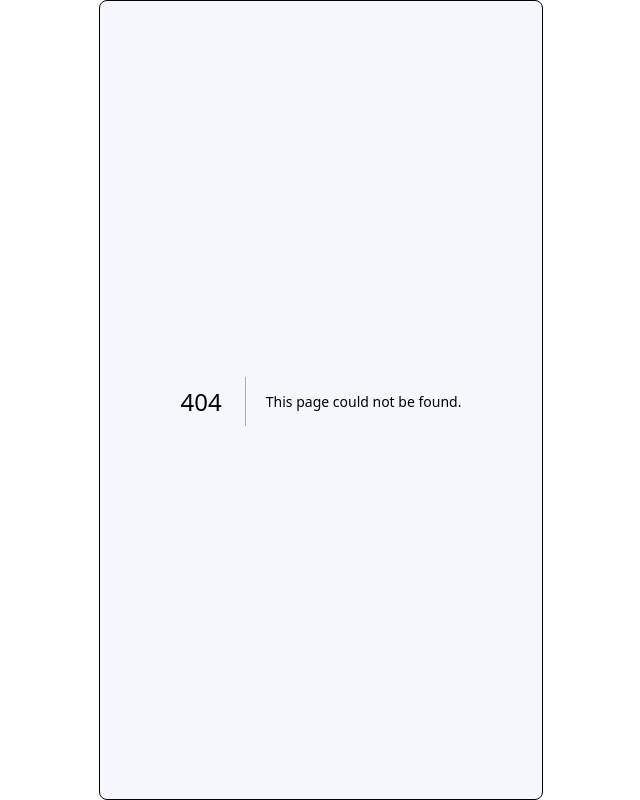
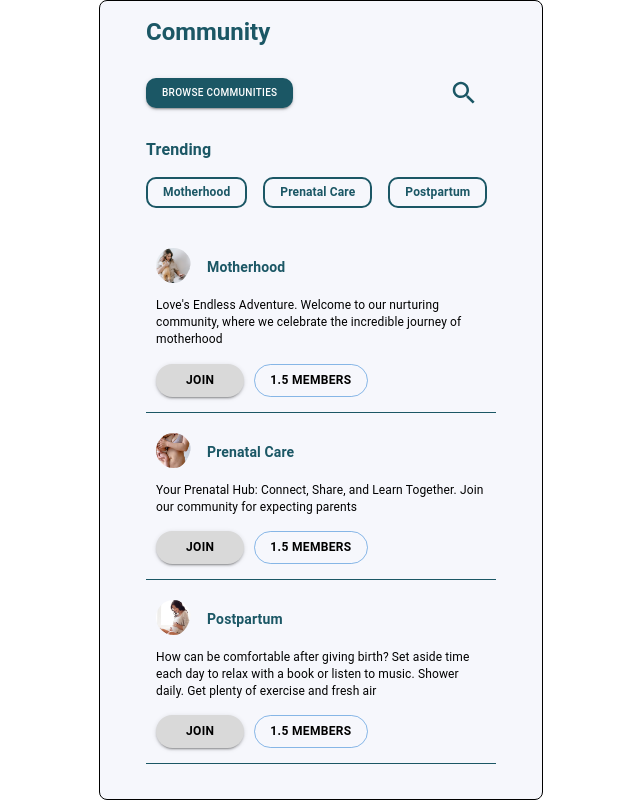
Before and after one commit to rand0mguylol/devhack, a Next.js app: page /community in a window 1280 px wide. Before the commit this address had no page. Shown: the whole page, without its empty margins (319-959 px from the left). Built offline with nearby package versions, Linux system fonts and the light colour scheme.

Commit message:
Community Group Page

```diff
--- /dev/null
+++ b/app/community/page.js
@@ -0,0 +1,101 @@
+import Wrapper from "../components/Common/Wrapper";
+import PageTitle from "../components/Common/PageTitle";
+import { Box, Typography, Button, Grid } from "@mui/material";
+import SearchIcon from "@mui/icons-material/Search";
+import Tag from "../components/Community/Tag";
+import Image from "next/image";
+import Group from "../components/Community/Group";
+
+export default function CommunityPage() {
+  return (
+    <Wrapper>
+      <PageTitle title="Community" variant="h5" />
+
+      <Box sx={{ marginTop: "30px" }}>
+        <Grid
+          container
+          spacing={3}
+          sx={{ justifyContent: "center", alignContent: "center" }}
+        >
+          <Grid item xs={6}>
+            <Button
+              variant="contained"
+              color="primary"
+              sx={{
+                fontSize: "10px",
+                borderRadius: "10px",
+                // width: "90%",
+                backgroundColor: "#1B5765",
+              }}
+            >
+              Browse Communities
+            </Button>
+          </Grid>
+          <Grid
+            item
+            xs={6}
+            sx={{
+              display: "flex",
+              justifyContent: "flex-end",
+              alignItems: "center",
+            }}
+          >
+            <Button sx={{ margin: 0, padding: 0 }}>
+              <SearchIcon
+                sx={{ fontSize: "30px", color: "#1B5765", textAlign: "end" }}
+              />
+            </Button>
+          </Grid>
+        </Grid>
+      </Box>
+
+      <Box sx={{ marginTop: "30px" }}>
+        <Typography
+          variant="body1"
+          sx={{ color: "#1B5765", fontWeight: "bold" }}
+        >
+          Trending
+        </Typography>
+      </Box>
+
+      <Box sx={{ marginTop: "15px" }}>
+        <Grid container spacing={2}>
+          <Grid item>
+            <Tag tag="Motherhood" />
+          </Grid>
+          <Grid item>
+            <Tag tag="Prenatal Care" />
+          </Grid>
+          <Grid item>
+            <Tag tag="Postpartum" />
+          </Grid>
+        </Grid>
+      </Box>
+
+      <Box sx={{ marginTop: "30px" }}>
+        <Group
+          image={"/motherhood-2.png"}
+          title="Motherhood"
+          description={`Love's Endless Adventure. \n
+             Welcome to our nurturing community,
+            where we celebrate the incredible journey of motherhood`}
+        />
+
+        <Group
+          image={"/postpartum.png"}
+          title="Prenatal Care"
+          description={
+            "Your Prenatal Hub: Connect, Share, and Learn Together. Join our community for expecting parents"
+          }
+        />
+
+        <Group
+          image={"/prenatal.png"}
+          title="Postpartum"
+          description={`How can be comfortable after giving birth?
+Set aside time each day to relax with a book or listen to music. Shower daily. Get plenty of exercise and fresh air`}
+        />
+      </Box>
+    </Wrapper>
+  );
+}
--- a/app/components/Common/BottomNav.js
+++ b/app/components/Common/BottomNav.js
@@ -37,7 +37,7 @@ export default function BottomNav() {
       />
       <BottomNavigationAction
         label="Community"
-        value="favorites"
+        value="/community"
         icon={<PeopleIcon />}
       />
        <BottomNavigationAction
--- /dev/null
+++ b/app/components/Community/Group.js
@@ -0,0 +1,102 @@
+// 'use client'
+
+import { Box, Typography, Button, Grid } from "@mui/material";
+import Image from "next/image";
+import Link from "next/link";
+
+export default function Group(props) {
+  // const [joined, hasJoined] = useState(false)
+
+  return (
+    <Box
+      sx={{
+        borderBottom: "1px solid #1B5765",
+        padding: "10px",
+        marginTop: "10px",
+        paddingBottom: "15px",
+      }}
+    >
+      <Box>
+        <Grid
+          container
+          spacing={2}
+          sx={{ alignContent: "center", alignItems: "center" }}
+        >
+          <Grid
+            item
+            xs="auto"
+            style={{ borderRadius: "50%", overflow: "hidden" }}
+          >
+            <Image
+              src={props.image}
+              width={35}
+              height={35}
+              style={{ objectFit: "fill", borderRadius: "50%" }}
+            />
+          </Grid>
+          <Grid item xs="auto">
+            <Link href={`/community/${props.title.toLowerCase()}`}>
+              <Typography
+                variant="subtitle1"
+                sx={{
+                  color: "#1B5765",
+                  overflow: "hidden",
+                  fontWeight: "bold",
+                  fontSize: "14px",
+                }}
+              >
+                {props.title}
+              </Typography>
+            </Link>
+          </Grid>
+        </Grid>
+      </Box>
+
+      <Box sx={{ marginTop: "10px" }}>
+        <Typography
+          variant="body2"
+          sx={{
+            color: "#000",
+            overflow: "hidden",
+            // fontWeight: "bold",
+            fontSize: "12px",
+          }}
+        >
+          {props.description}
+        </Typography>
+      </Box>
+
+      <Box sx={{ marginTop: "15px" }}>
+        <Button
+          variant="contained"
+          sx={{
+            borderRadius: "50px",
+            paddingLeft: "30px",
+            paddingRight: "30px",
+            backgroundColor: "#D9D9D9",
+            color: "black",
+            fontWeight: "bold",
+            marginRight: "10px",
+            fontSize: "12px",
+          }}
+        >
+          Join
+        </Button>
+        <Button
+          variant="outlined"
+          sx={{
+            borderRadius: "50px",
+            paddingLeft: "15px",
+            paddingRight: "15px",
+            // backgroundColor: "",
+            color: "black",
+            fontWeight: "bold",
+            fontSize: "12px",
+          }}
+        >
+          1.5 members
+        </Button>
+      </Box>
+    </Box>
+  );
+}
--- /dev/null
+++ b/app/components/Community/Tag.js
@@ -0,0 +1,27 @@
+import { Box, Typography, Button, Grid } from "@mui/material";
+
+export default function Tag(props) {
+  return (
+    <Box
+      sx={{
+        border: "2px solid #1B5765",
+        padding: "5px",
+        paddingLeft: "15px",
+        paddingRight: "15px",
+        borderRadius: "10px",
+      }}
+    >
+      <Typography
+        variant="body2"
+        sx={{
+          color: "#1B5765",
+          textAlign: "center",
+          fontWeight: "bold",
+          fontSize: "12px",
+        }}
+      >
+        {props.tag}
+      </Typography>
+    </Box>
+  );
+}
```
